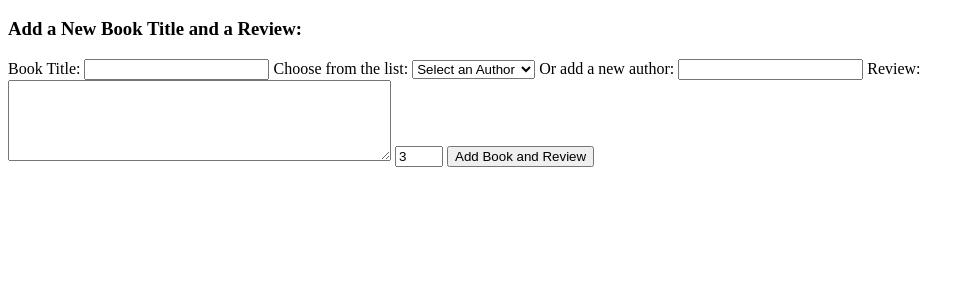
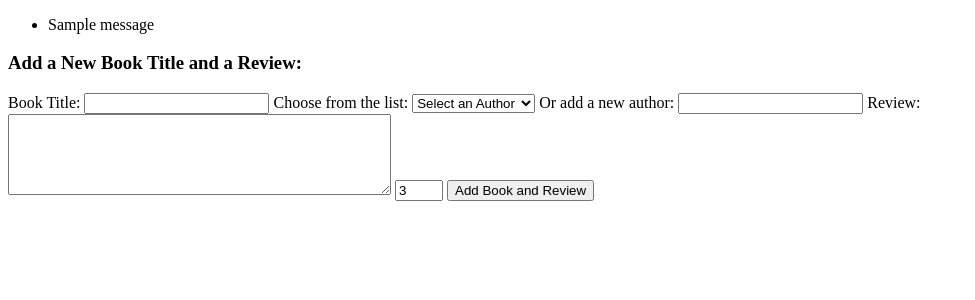
Before and after one commit to r-knight/book_reviews, a Django app: template apps/books/templates/books/add.html in a window 1280 px wide. Shown: the part 79-379 px from the top of the page, without its empty margins (0-975 px from the left). Run offline with Django 3.2, Linux system fonts and the light colour scheme; the template is opened without the code that fills it: values that come from a table or form of the project are taken from there, others are empty; data comes from the database, SQL or seed files in the repository; tables that the repository leaves empty hold one stand-in row (values such as "Sample post"); one stand-in notice (Sample message) is shown; parts of the project's set-up code (start-up, migrations or seed data) failed here and were passed over.

Commit message:
added messages to books.add.html

```diff
--- a/apps/books/templates/books/add.html
+++ b/apps/books/templates/books/add.html
@@ -11,6 +11,13 @@
 				<a href='/books/list'>Home</a>
 				<a href='/users/logout'>Logout</a>
 			</div>
+			{% if messages %}
+				<ul class='errors'>
+				{% for message in messages %}
+					<li><p class='error_message'> {{message}} </p></li>
+				{% endfor %}
+				</ul>
+			{% endif %}
 			<div class='formContainer'>
 				<h3>Add a New Book Title and a Review:</h3>
 				<form class='review_new' action='/books/process_book' method='POST'>
```
